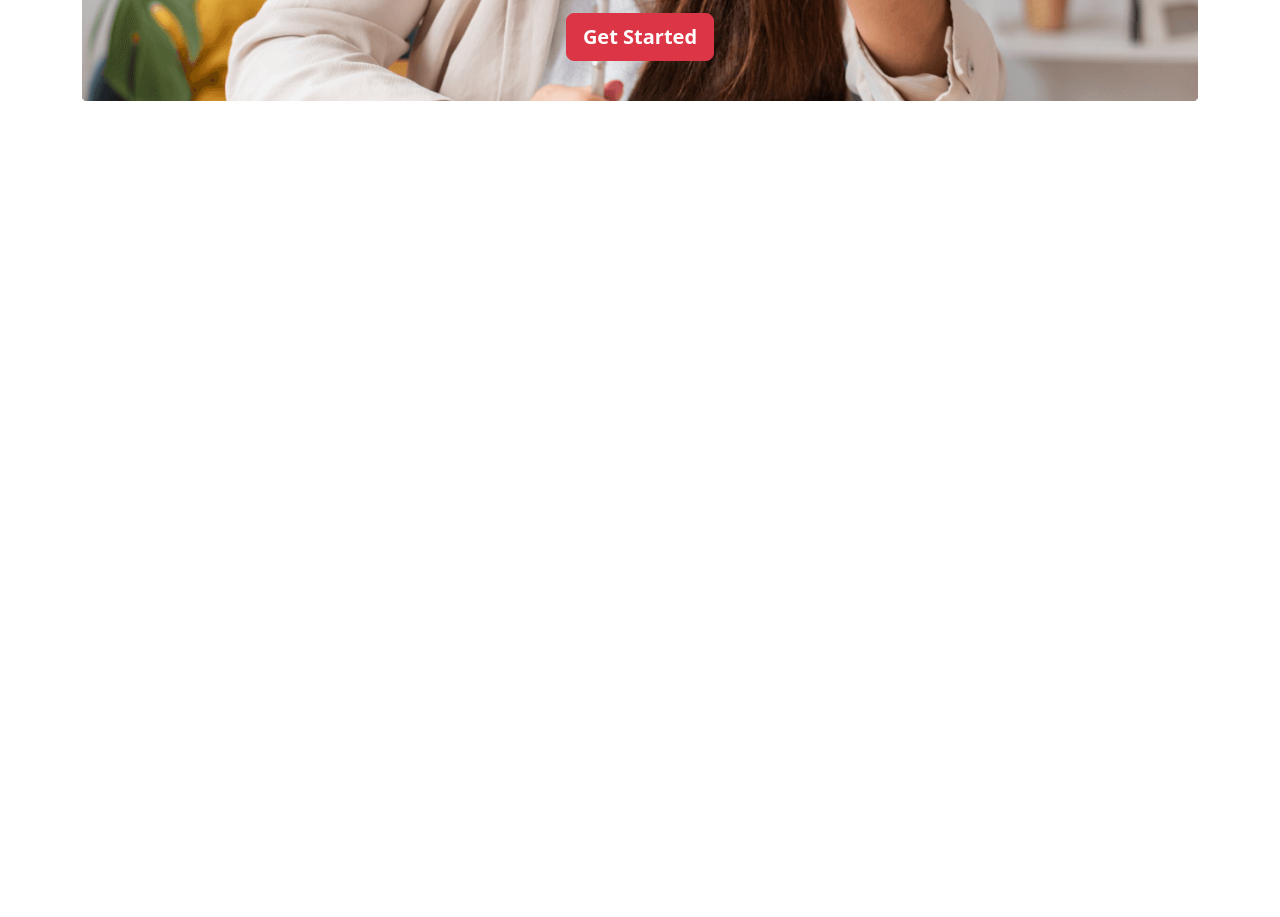
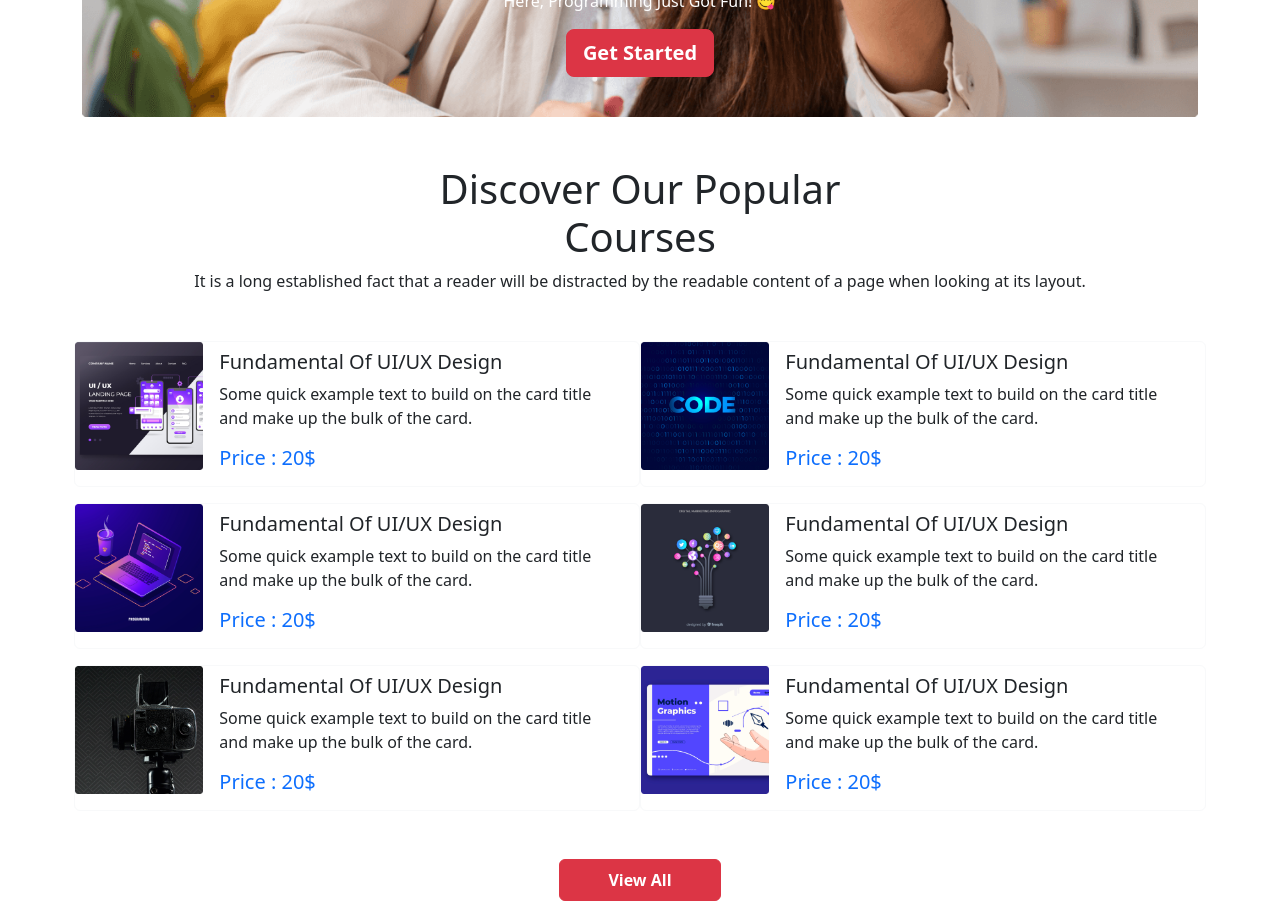
Before and after one commit to siamurmahin/learn-then-earn, a plain HTML site: page index.html in a window 1280 px wide. Shown: the part 563-1480 px from the top of the page. Before the commit the page ends 800 px from the top, so only its background shows below. Drawn offline with nearby package versions, Linux system fonts and the light colour scheme.

Commit message:
courses section added

```diff
--- a/index.html
+++ b/index.html
@@ -8,6 +8,7 @@
 
   <!-- Custom css -->
   <link rel="stylesheet" href="css/style.css">
+
   <!-- Bootstrap cdn -->
   <link href="https://cdn.jsdelivr.net/npm/bootstrap@5.2.1/dist/css/bootstrap.min.css" rel="stylesheet"
     integrity="sha384-iYQeCzEYFbKjA/T2uDLTpkwGzCiq6soy8tYaI1GyVh/UjpbCx/TYkiZhlZB6+fzT" crossorigin="anonymous">
@@ -17,7 +18,7 @@
   <header>
     <!-- nav bar -->
 
-    <nav class="navbar  navbar-expand-lg container py-3">
+    <nav class="navbar  navbar-expand-lg container py-4">
       <div class="container-fluid">
         <a class="navbar-brand fw-bold" href="#">Learn Then Earn</a>
         <button class="navbar-toggler" type="button" data-bs-toggle="collapse" data-bs-target="#navbarSupportedContent"
@@ -58,7 +59,7 @@
 
     <!-- slider start -->
 
-    <section class="container">
+    <section class="container mb-5">
 
       <div id="carouselExampleCaptions" class="carousel slide" data-ride="carousel">
         <ol class="carousel-indicators">
@@ -106,6 +107,103 @@
     <!-- slider End -->
   </header>
 
+  <main>
+    <!-- course section start -->
+    <section class="container ">
+      <div class="course-heading  text-center">
+
+          <h1>Discover Our Popular <br class="d-lg-block d-none"> Courses</h1>
+          <p>It is a long established fact that a reader will be distracted by the readable content of a page when looking at its layout.</p>
+
+      </div>
+
+      <!-- courses list -->
+      <div class="courses my-5  ">
+        <div class="row g-3">
+
+          <!-- course 1 -->
+          <div class="col-lg-6 col-12 d-flex  flex-column flex-md-row border border-1 border-light p-0 rounded-2 ">
+            <div class="course-img">
+              <img src="images/course/course-1.png" class="w-100" alt="">
+            </div>
+            <div class="course-details py-2 px-3">
+              <h5>Fundamental Of UI/UX Design</h5>
+              <p>Some quick example text to build on the card title and make up the bulk of the card.</p>
+              <h5 class="text-primary">Price : 20$</h5>
+            </div>
+          </div>
+
+          <!-- course 2 -->
+          <div class="col-lg-6 col-12 d-flex flex-column flex-md-row border border-1 border-light p-0 rounded-2 ">
+            <div class="course-img">
+              <img src="images/course/course-2.png" class="w-100" alt="">
+            </div>
+            <div class="course-details py-2 px-3">
+              <h5>Fundamental Of UI/UX Design</h5>
+              <p>Some quick example text to build on the card title and make up the bulk of the card.</p>
+              <h5 class="text-primary">Price : 20$</h5>
+            </div>
+          </div>
+          <!-- course 3 -->
+          <div class="col-lg-6 col-12 d-flex flex-column flex-md-row border border-1 border-light p-0 rounded-2 ">
+            <div class="course-img">
+              <img src="images/course/course-3.png" class="w-100" alt="">
+            </div>
+            <div class="course-details py-2 px-3">
+              <h5>Fundamental Of UI/UX Design</h5>
+              <p>Some quick example text to build on the card title and make up the bulk of the card.</p>
+              <h5 class="text-primary">Price : 20$</h5>
+            </div>
+          </div>
+
+          <!-- course 4 -->
+          <div class="col-lg-6 col-12 d-flex flex-column flex-md-row border border-1 border-light p-0 rounded-2 ">
+            <div class="course-img">
+              <img src="images/course/course-4.png" class="w-100" alt="">
+            </div>
+            <div class="course-details py-2 px-3">
+              <h5>Fundamental Of UI/UX Design</h5>
+              <p>Some quick example text to build on the card title and make up the bulk of the card.</p>
+              <h5 class="text-primary">Price : 20$</h5>
+            </div>
+          </div>
+
+          <!-- course 5 -->
+
+          <div class="col-lg-6 col-12 d-flex flex-column flex-md-row border border-1 border-light p-0 rounded-2 ">
+            <div class="course-img">
+              <img src="images/course/course-5.png" class="w-100" alt="">
+            </div>
+            <div class="course-details py-2 px-3">
+              <h5>Fundamental Of UI/UX Design</h5>
+              <p>Some quick example text to build on the card title and make up the bulk of the card.</p>
+              <h5 class="text-primary">Price : 20$</h5>
+            </div>
+          </div>
+
+          <!-- course 6 -->
+          <div class="col-lg-6 col-12 d-flex flex-column flex-md-row border border-1 border-light p-0 rounded-2 ">
+            <div class="course-img">
+              <img src="images/course/course-6.png" class="w-100" alt="">
+            </div>
+            <div class="course-details py-2 px-3">
+              <h5>Fundamental Of UI/UX Design</h5>
+              <p>Some quick example text to build on the card title and make up the bulk of the card.</p>
+              <h5 class="text-primary">Price : 20$</h5>
+            </div>
+          </div>
+
+        </div>
+
+      </div>
+      <!-- view all button for courses -->
+      <div class="text-center">
+
+      <button type="button" class="btn btn-danger py-2 px-5 fw-semibold mb-3">View All</button>
+
+      </div>
+    </section>
+  </main>
 
   <!-- bootstrap js -->
   <script src="https://cdn.jsdelivr.net/npm/bootstrap@5.2.1/dist/js/bootstrap.bundle.min.js"
```
Also changed, not shown: css/style.css (+8 -0 lines).
